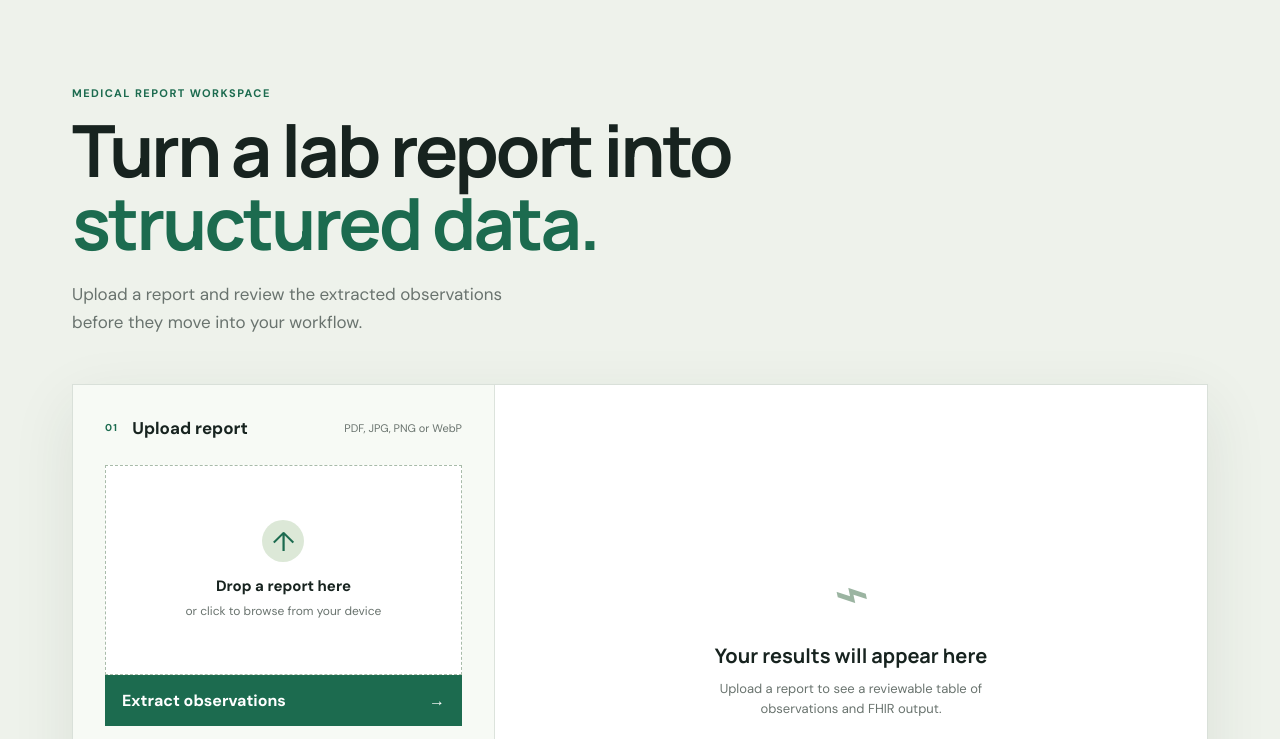
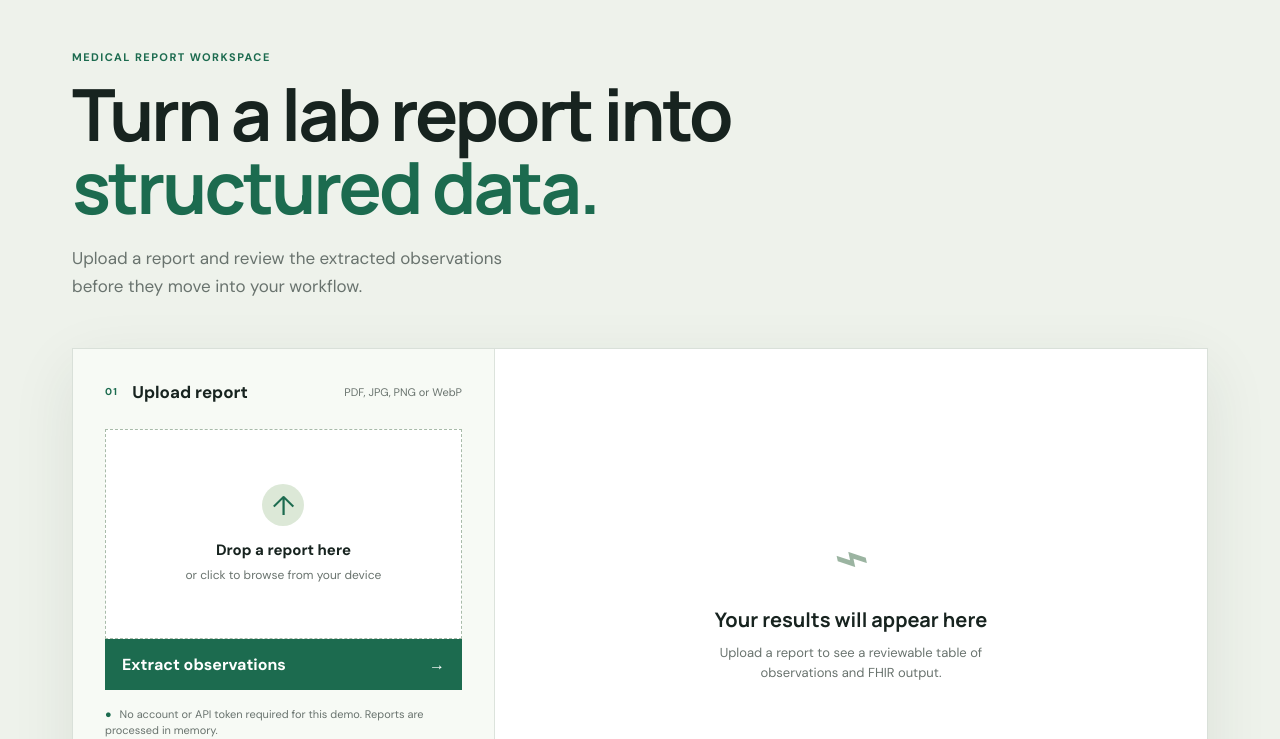
Before and after one commit to kuwer/medical-ocr-service, a website: page public/index.html in a window 1280 px wide. Shown: the part 61-800 px from the top of the page. Drawn offline with Linux system fonts and the light colour scheme.

Commit message:
Tighten workspace header spacing

```diff
--- a/public/styles.css
+++ b/public/styles.css
@@ -18,7 +18,7 @@ body::before { content: ''; position: fixed; inset: 0; pointer-events: none; opa
 .brand-mark { display: grid; place-items: center; width: 28px; height: 28px; border-radius: 9px; background: var(--green); color: white; font-size: 24px; line-height: 1; }
 .service-status { color: var(--muted); font-size: 12px; display: flex; align-items: center; gap: 8px; }
 .status-dot { width: 7px; height: 7px; border-radius: 50%; background: #55a971; box-shadow: 0 0 0 4px #d8ead8; }
-.intro { padding: 78px 0 48px; max-width: 700px; }
+.intro { padding: 42px 0 48px; max-width: 700px; }
 .eyebrow, .step { color: var(--green); text-transform: uppercase; letter-spacing: .13em; font-size: 11px; font-weight: 700; }
 .intro h1 { font-family: Manrope, sans-serif; font-size: clamp(40px, 6vw, 72px); line-height: 1.01; letter-spacing: -.04em; margin: 14px 0 22px; }
 .intro h1 em { color: var(--green); font-style: normal; }
```
